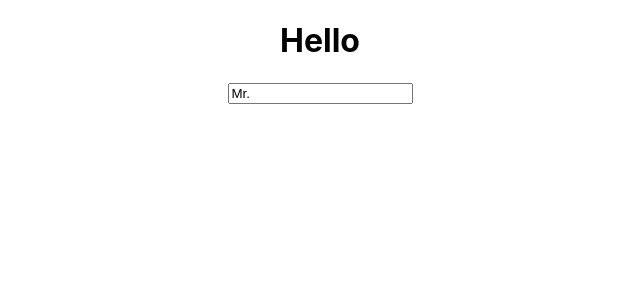
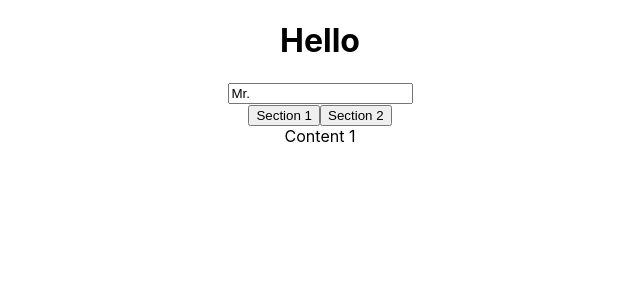
Before and after one commit to copyx/react-hooks-study, a React (Create React App) app: page / in a window 1280 px wide. Shown: the top 300 px of the page, without its empty margins (320-960 px from the left). Built offline with nearby package versions, Linux system fonts and the light colour scheme.

Commit message:
Add useTabs, useTitle

```diff
--- a/src/App.js
+++ b/src/App.js
@@ -1,16 +1,37 @@
-import React from 'react';
+import React, { useState, useEffect } from 'react';
 import './App.css';
 
-import useInput from './hooks/useInput';
+import { useInput, useTabs, useTitle } from './hooks';
 
+const sections = [
+  {
+    tab: 'Section 1',
+    content: 'Content 1',
+  },
+  {
+    tab: 'Section 2',
+    content: 'Content 2',
+  }
+];
 
 function App() {
-  const maxLengthValidator = value => value.length < 20;
-  const name = useInput("Mr.", maxLengthValidator);
+  const name = useInput("Mr.", value => value.length < 20);
+  const { currentItem, changeItem } = useTabs(0, sections);
+
+  const titleUpdater = useTitle("Loading...");
+  setTimeout(() => titleUpdater("Home"), 5000);
+
   return (
     <div className="App">
-      <h1>Hello</h1>
-      <input placeholder="Name" {...name} />
+        <h1>Hello</h1>
+      <div>
+        <input placeholder="Name" {...name} />
+      </div>
+      <div>
+        {sections.map((section, index) => <button onClick={() => changeItem(index)}>{section.tab}</button>)}
+        <br />
+        {currentItem.content}
+      </div>
     </div>
   );
 }
--- /dev/null
+++ b/src/hooks/index.js
@@ -0,0 +1,3 @@
+export { default as useInput } from './useInput';
+export { default as useTabs } from './useTabs';
+export { default as useTitle } from './useTitle';
--- /dev/null
+++ b/src/hooks/useTabs.js
@@ -0,0 +1,11 @@
+import { useState } from 'react';
+
+export default function useTabs(initialIndex, tabs) {
+  const [currentIndex, setCurrentIndex] = useState(initialIndex);
+
+  if (!tabs || !Array.isArray(tabs)) {
+    return;
+  }
+
+  return { currentItem: tabs[currentIndex], changeItem: setCurrentIndex}
+}
--- /dev/null
+++ b/src/hooks/useTitle.js
@@ -0,0 +1,13 @@
+import { useState, useEffect } from "react";
+
+const useTitle = (initialTitle) => {
+  const [title, setTitle] = useState(initialTitle);
+  const updateTitle = () => {
+    const htmlTitle = document.querySelector("title");
+    htmlTitle.innerText = title;
+  };
+  useEffect(updateTitle, [title])
+  return setTitle;
+}
+
+export default useTitle;
```
